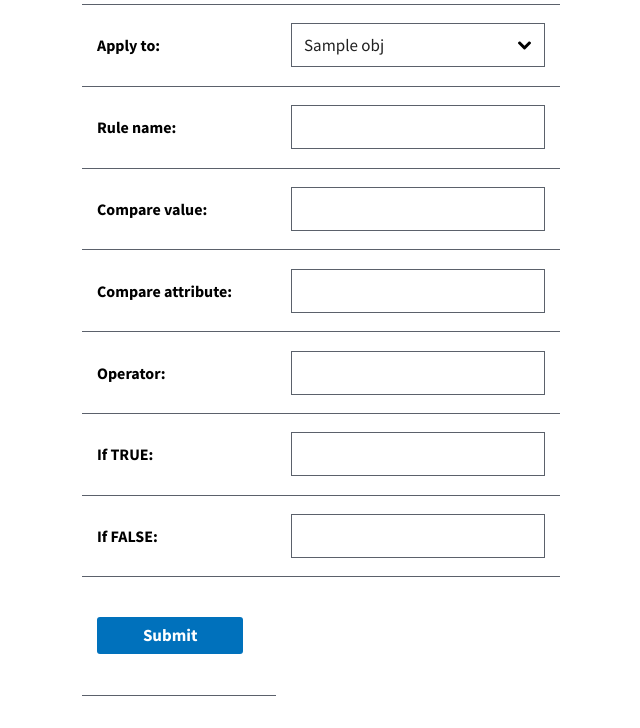
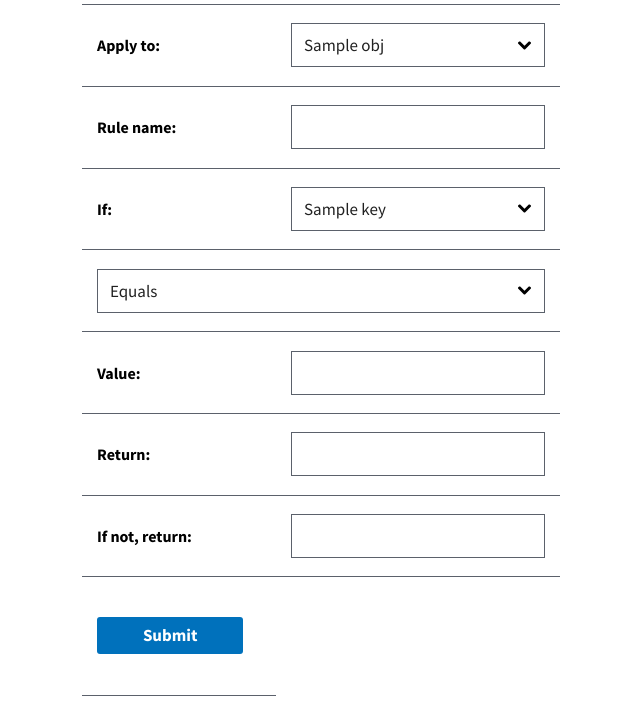
Before and after one commit to 18F/opm-faces, a Flask app: template magic_rules/templates/create_rules.html in a window 1280 px wide. Shown: the part 214-942 px from the top of the page, without its empty margins (68-708 px from the left). Run offline with Flask 2, Linux system fonts and the light colour scheme; the template is opened without the code that fills it: most values are stand-ins (such as "Sample title", 1, 10 or a date in 2020).

Commit message:
make create rules page more human readable

```diff
--- a/magic_rules/magic.py
+++ b/magic_rules/magic.py
@@ -45,7 +45,7 @@ def get_rules():
 @app.route("/rules/create", methods=['GET'])
 def get_rules_create():
     with open(OBJECT_FILE, 'r') as infile:
-        objects = list(json.loads(infile.read()).keys())
+        objects = json.loads(infile.read())
     return render_template('create_rules.html', objects=objects)
 
 @app.route("/rules/_incoming", methods=['POST'])
--- a/magic_rules/templates/create_rules.html
+++ b/magic_rules/templates/create_rules.html
@@ -28,23 +28,40 @@
             <td><input name="name"></td>
           </tr>
           <tr>
-            <th scope="row"><strong>Compare value:</td>
+            <th scope="row"><strong>If:</td>
+              <td>
+                <select name="attribute">
+                  {% for obj in objects %}
+                    {% for attribute in objects[obj] %}
+                      {% if attribute not in ['rules', 'type'] %}
+                        <option value="{{ attribute }}">{{ attribute }}
+                      {% endif %}
+                    {% endfor %}
+                  {% endfor %}
+              </select>
+            </td>
+          </tr>
+          <tr>
+            <td colspan="2">
+              <select name="operator">
+                <option value="==">Equals
+                <option value="!=">Does not equal
+                <option value="<">Is less than
+                <option value=">">Is greater than
+                <option value="<=">Is less than or equal to
+                <option value=">=">Is greater than or equal to
+              </select>
+          </tr>
+          <tr>
+            <th scope="row"><strong>Value:</td>
             <td><input name="compare_value"></td>
           </tr>
           <tr>
-            <th scope="row"><strong>Compare attribute:</td>
-            <td><input name="attribute"></td>
-          </tr>
-          <tr>
-            <th scope="row"><strong>Operator:</td>
-            <td><input name="operator"></td>
-          </tr>
-          <tr>
-            <th scope="row"><strong>If TRUE:</td>
+            <th scope="row"><strong>Return:</td>
             <td><input name="concur"></td>
           </tr>
           <tr>
-            <th scope="row"><strong>If FALSE:</td>
+            <th scope="row"><strong>If not, return:</td>
             <td><input name="not_concur"></td>
           </tr>
         </tbody>
```
